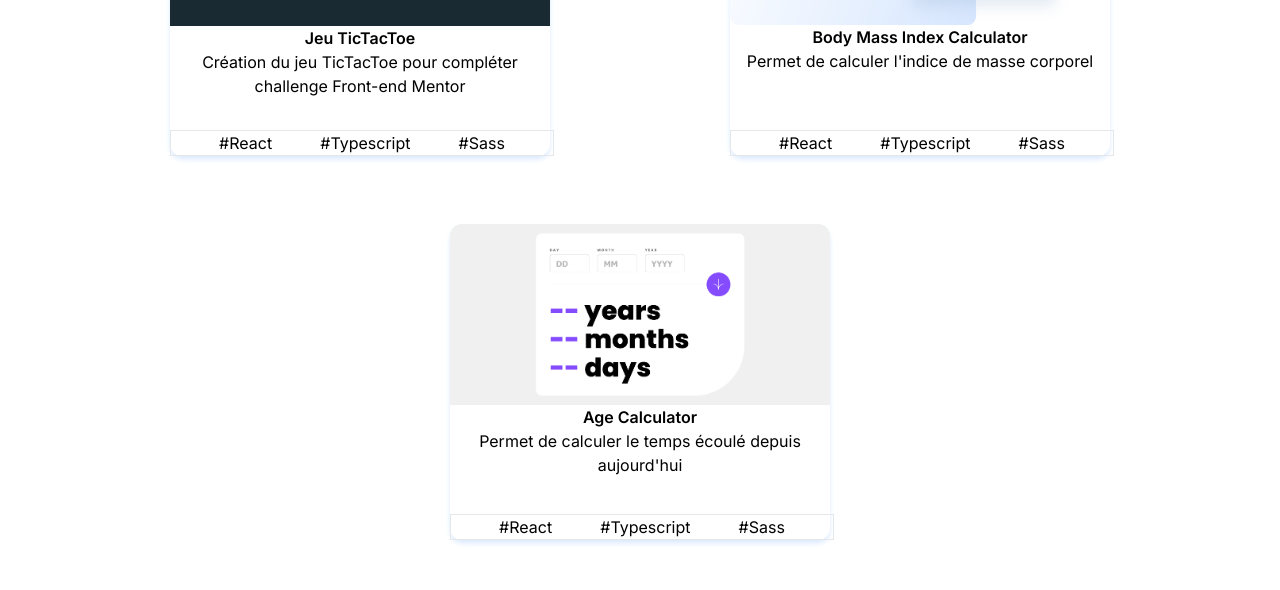
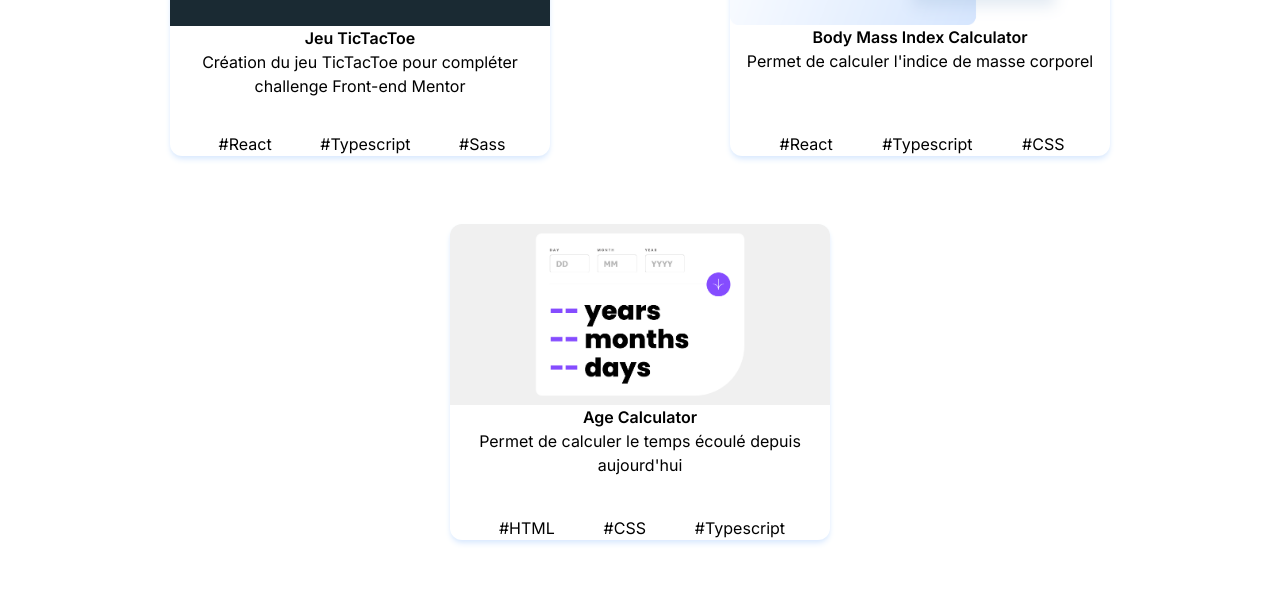
Before and after one commit to AnthonyFerreira91/Site-Personnel, a Next.js app: page / in a window 1280 px wide. Shown: the part 1122-1712 px from the top of the page. Built offline with nearby package versions, Linux system fonts and the light colour scheme.

Commit message:
Project Tools add & border delete

```diff
--- a/src/app/projets.tsx
+++ b/src/app/projets.tsx
@@ -19,7 +19,7 @@ export const Projets = () => {
 					imgAlt="Projet 2"
 					title="Body Mass Index Calculator"
 					description="Permet de calculer l'indice de masse corporel"
-					tools={['React', 'Typescript', 'Sass']}
+					tools={['React', 'Typescript', 'CSS']}
 				/>
 				<ProjectCard
 					projetUrl="https://age-calculator-exsmn2jud-matrixfrpro33.vercel.app/"
@@ -27,7 +27,7 @@ export const Projets = () => {
 					imgAlt="Projet 3"
 					title="Age Calculator"
 					description="Permet de calculer le temps écoulé depuis aujourd'hui"
-					tools={['React', 'Typescript', 'Sass']}
+					tools={['HTML', 'CSS', 'Typescript']}
 				/>
 			</div>
 		</div>
--- a/src/components/ProjectCard.tsx
+++ b/src/components/ProjectCard.tsx
@@ -19,7 +19,7 @@ export const ProjectCard = ({ projetUrl, imgUrl, imgAlt, title, description, too
           <h3 className="text-center font-semibold">{title}</h3>
           <p className="text-center">{description}</p>
         </div>
-        <div className="absolute bottom-0 min-w-[384px] w-[384px] border flex justify-evenly">
+        <div className="absolute bottom-0 min-w-[384px] w-[384px] flex justify-evenly">
           {tools.map((el, index) => {
             return <div className="" key="index">#{el}</div>
           })}
```
